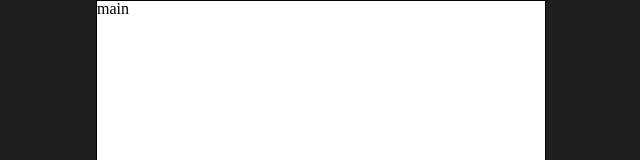
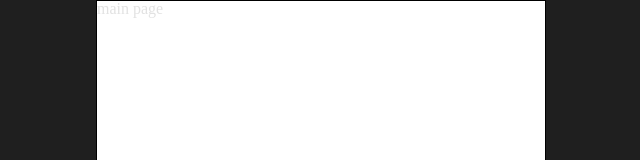
Before and after one commit to MayOwall/BookStack-FE, a Next.js app: page / in a window 1280 px wide. Shown: the top 160 px of the page, without its empty margins (319-959 px from the left). Built offline with nearby package versions, Linux system fonts and the light colour scheme.

Commit message:
feat : Emotion Theming

```diff
--- a/app/layout.tsx
+++ b/app/layout.tsx
@@ -3,6 +3,8 @@ import "style/reset.css";
 import "style/global.css";
 import { usePathname, useRouter } from "next/navigation";
 import { useLayoutEffect } from "react";
+import { ThemeProvider } from "@emotion/react";
+import theme from "style/theme";
 
 export default function RootLayout({
   children,
@@ -24,7 +26,9 @@ export default function RootLayout({
   return (
     <html lang="ko">
       <body>
-        <div>{children}</div>
+        <ThemeProvider theme={theme}>
+          <div>{children}</div>
+        </ThemeProvider>
       </body>
     </html>
   );
--- a/app/page.tsx
+++ b/app/page.tsx
@@ -1,3 +1,6 @@
+"use client";
+import { HomeTemplate } from "component";
+
 export default function Home() {
-  return <div>main</div>;
+  return <HomeTemplate />;
 }
--- /dev/null
+++ b/component/index.ts
@@ -0,0 +1,3 @@
+import HomeTemplate from "./template/Home/HomeTemplate";
+
+export { HomeTemplate };
--- /dev/null
+++ b/component/template/Home/HomeTemplate.styles.ts
@@ -0,0 +1,5 @@
+import styled from "@emotion/styled";
+
+export const Container = styled.div`
+  color: ${({ theme }) => theme.color.lightgray};
+`;
--- /dev/null
+++ b/component/template/Home/HomeTemplate.tsx
@@ -0,0 +1,7 @@
+import * as S from "./HomeTemplate.styles";
+
+function HomeTemplate() {
+  return <S.Container>main page</S.Container>;
+}
+
+export default HomeTemplate;
--- a/package.json
+++ b/package.json
@@ -9,9 +9,12 @@
     "lint": "next lint"
   },
   "dependencies": {
+    "@emotion/react": "^11.10.6",
+    "@emotion/styled": "^11.10.6",
     "@types/node": "18.15.11",
     "@types/react": "18.0.31",
     "@types/react-dom": "18.0.11",
+    "emotion": "^11.0.0",
     "eslint": "8.37.0",
     "eslint-config-next": "13.2.4",
     "next": "13.2.4",
--- /dev/null
+++ b/style/theme.ts
@@ -0,0 +1,28 @@
+import { Theme } from "@emotion/react";
+
+const theme: Theme = {
+  font: {
+    "x-small-bold": "105% 900 11px Noto Sans KR",
+    "x-small-light": "105% 300 11px Noto Sans KR",
+    "small-bold": "105% 900 13px Noto Sans KR",
+    "small-light": "105% 300 13px Noto Sans KR",
+    "medium-bold": "105% 900 20px Noto Sans KR",
+    "medium-light": "105% 300 20px Noto Sans KR",
+    "large-bold": "105% 900 30px Noto Sans KR",
+    "large-light": "105% 300 30px Noto Sans KR",
+  },
+  color: {
+    white: "#ffffff",
+    lightgray: "#E2E2E2",
+    darkgray: "#5A5A5A",
+    black: "#212121",
+    alert: "#FF3131",
+  },
+  borderRadius: {
+    atom: "4px",
+    molecule: "10px",
+    organism: "30px",
+  },
+};
+
+export default theme;
```
Also changed, not shown: type/emotion.d.ts (added, +28 -0 lines), 1 other file (tests, documents, lock files or other folders).
